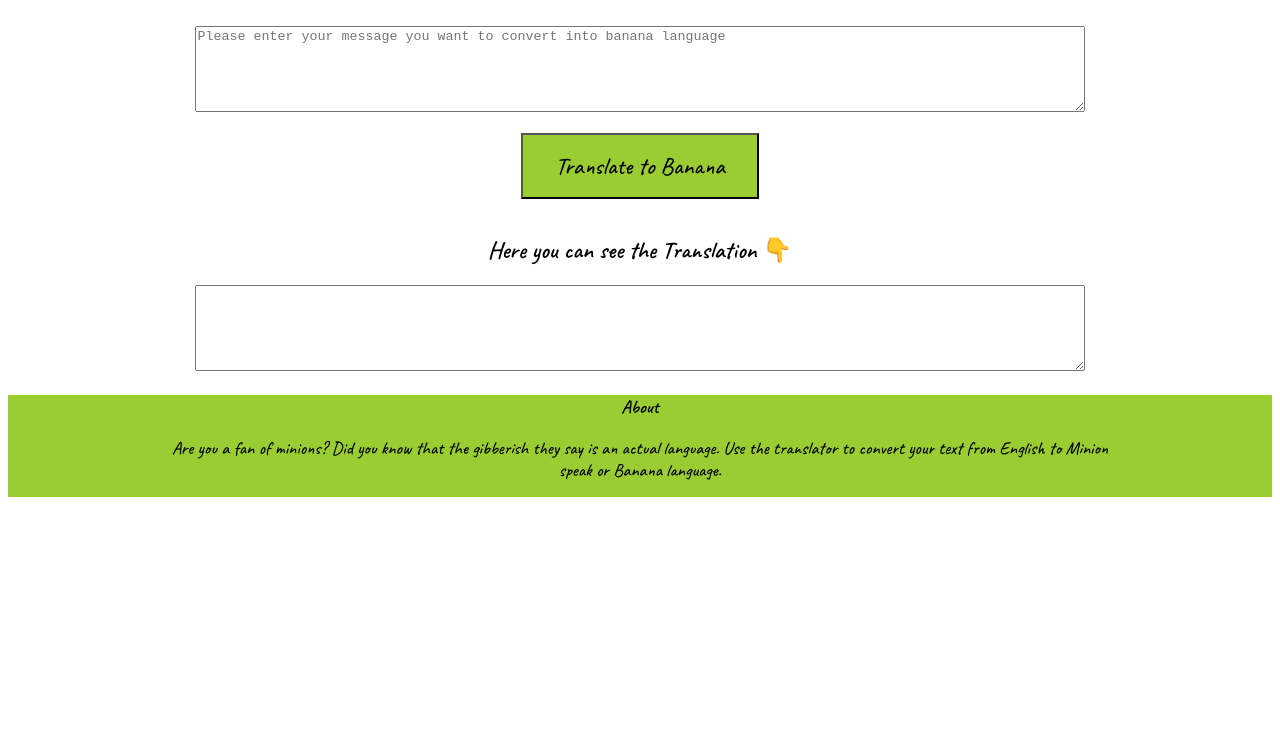
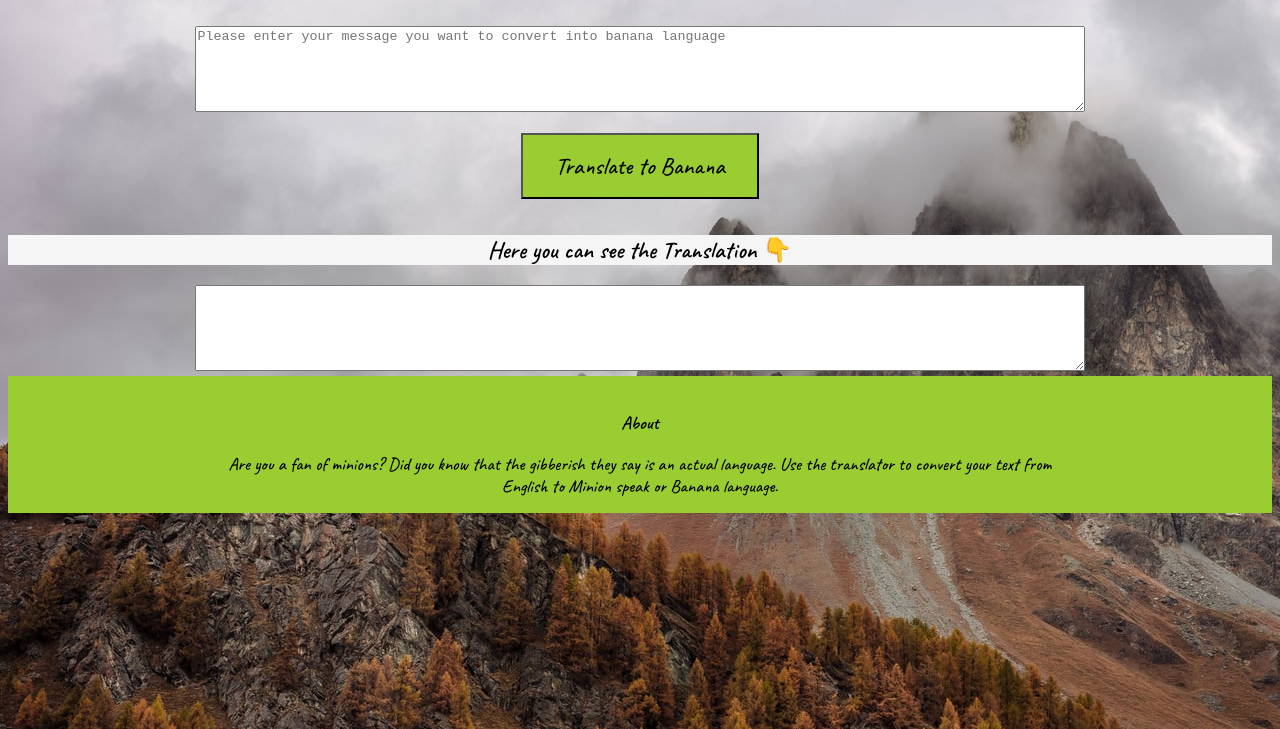
Before and after one commit to YashwanthKore/Banana-Translate-App-Project-6, a plain HTML site: page index.html in a window 1280 px wide. Shown: the part 71-800 px from the top of the page. Drawn offline with Linux system fonts and the light colour scheme.

Commit message:
updated the background image

```diff
--- a/styles.css
+++ b/styles.css
@@ -3,6 +3,8 @@
 body{
     font-family: 'Caveat';
     text-align: center;
+    background-image: url("/images/photo-1518811829466-1372392d4544.jpeg");
+    background-repeat: no-repeat;
 }
 
 textarea{
@@ -18,13 +20,18 @@ footer, h1{
     background-color: yellowgreen;
     margin-block-start: 0em;
     margin-block-end: 0em;
-    padding: auto;
 }
+footer{
+    padding: 1rem;
+}
+
+h2{
+    background-color: whitesmoke;
+}
+
  footer p{
-     margin: 0rem 5rem 2rem 5rem ;
-     padding: 0rem 2rem 2rem 2rem;
      font-size: large;
-     padding: 0rem 5rem 1rem 5rem;
+     margin: 0% 15%;;
  }
 
 #btn-translate{
```
Also changed, not shown: images/photo-1518811829466-1372392d4544.jpeg (added).
